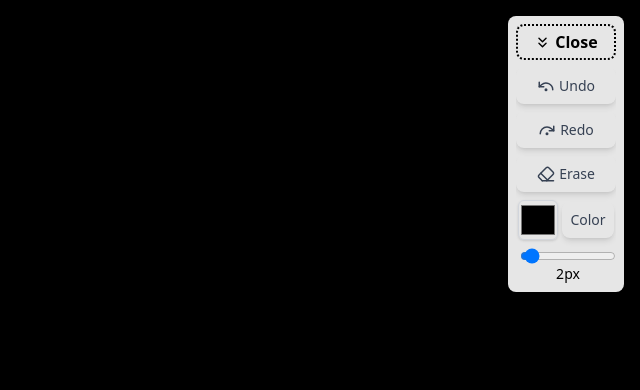
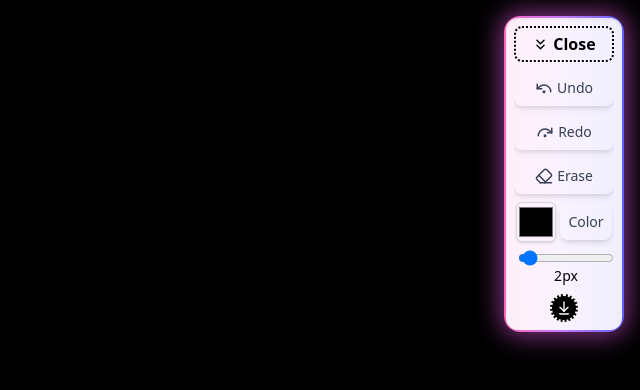
Before and after one commit to Mr-Jitesh9170/Digital-black-board, a React (Vite) app: page / in a window 1280 px wide. Shown: the top 390 px of the page, without its empty margins (640-1280 px from the left). Built offline with nearby package versions, Linux system fonts and the light colour scheme.

Commit message:
changes the tool ui

```diff
--- a/src/components/canva.jsx
+++ b/src/components/canva.jsx
@@ -1,5 +1,5 @@
 import React, { useEffect, useRef, useState, useCallback } from 'react';
-import { UndoDot, RedoDot, Eraser, ChevronsDown, ChevronsUp } from 'lucide-react';
+import { UndoDot, RedoDot, Eraser, ChevronsDown, ChevronsUp, ArrowDownToLine } from 'lucide-react';
 import { useInputChange } from '../hooks/inputeChange';
 
 export const Canva = () => {
@@ -136,6 +136,7 @@ export const Canva = () => {
             canvas.removeEventListener('pointerleave', stopDrawing);
         };
     }, [isDraw, input, isErasing]);
+
     const undoHandler = useCallback(() => {
         setLines(prev => {
             if (!prev.length) return prev;
@@ -146,6 +147,7 @@ export const Canva = () => {
             return updated;
         });
     }, []);
+
     const redoHandler = useCallback(() => {
         setHistory(prev => {
             if (!prev.length) return prev;
@@ -159,14 +161,17 @@ export const Canva = () => {
             return updated;
         });
     }, []);
+
     const deleteHandler = useCallback(() => setIsErasing(prev => !prev), []);
     const colorPickerHandler = useCallback(() => colorRef.current.click(), []);
     const toolsHideHandler = useCallback(() => {
         setTools(prev => ({ ...prev, isWrap: !prev.isWrap }));
     }, []);
+
     return (
         <div className="relative flex justify-center items-center">
-            <div className={`absolute top-4 right-4  bg-white/90 backdrop-blur-sm rounded-lg shadow-lg ${tools.isWrap ? "p-1" : "p-2  gap-2"} flex flex-col`}>
+            <div className="absolute top-4 right-4 bg-gradient-to-r from-pink-400 via-purple-400 to-indigo-500 p-[2px] rounded-2xl shadow-[0_0_25px_4px_rgba(255,100,255,0.5)]">
+                <div className={`bg-white/90 backdrop-blur-sm rounded-xl shadow-inner ${tools.isWrap ? "p-1" : "p-2 gap-2"} flex flex-col`}>
                     <div className='border-2 font-bold border-dotted p-1 rounded-lg flex items-center justify-center gap-1 cursor-pointer' onClick={toolsHideHandler}>
                         {tools.isWrap ? <ChevronsUp size={17} /> : <ChevronsDown size={17} />}
                         <span>{tools.isWrap ? "Open" : "Close"}</span>
@@ -209,8 +214,11 @@ export const Canva = () => {
                             />
                             <span>{input.pencilLineWidth}px</span>
                         </div>
+                        <ArrowDownToLine size={28} className='m-auto border-2 border-dotted rounded-4xl p-1 bg-black text-white cursor-pointer' />
                     </div>
                 </div>
+            </div>
+
             <canvas
                 ref={canvasRef}
                 style={{ display: 'block', cursor: isErasing ? 'cell' : 'crosshair', touchAction: 'none' }}
```
Lines whose indentation alone changed are shown as unchanged.
